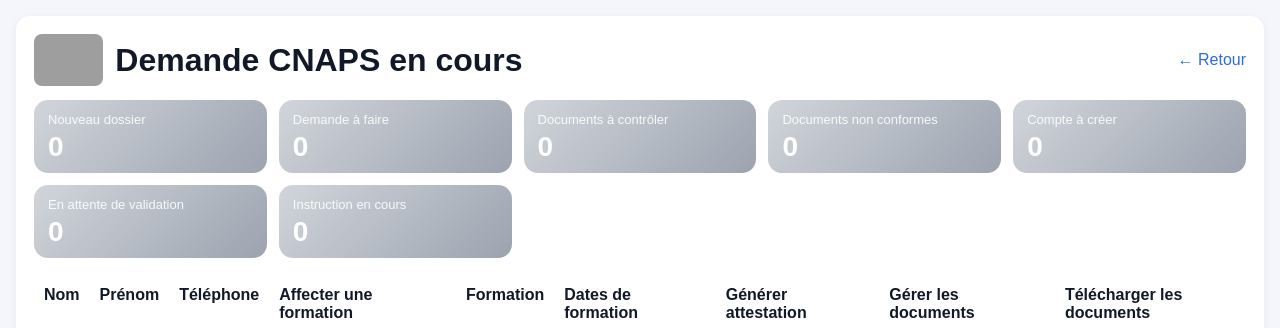
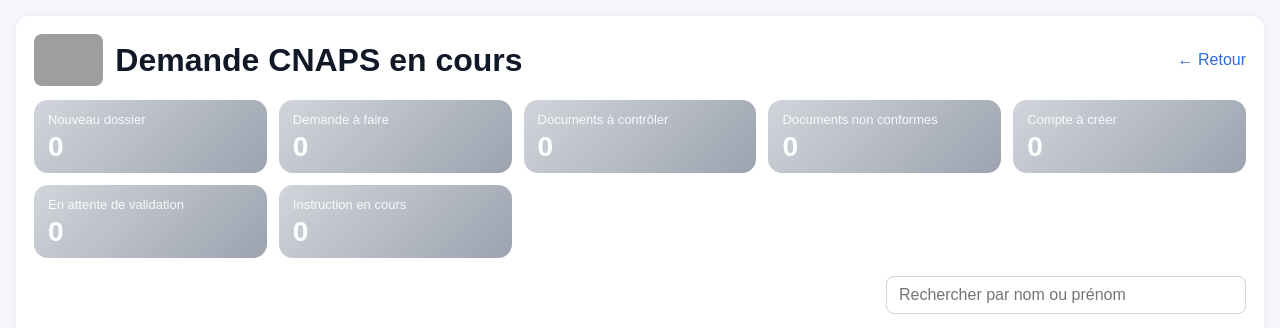
Before and after one commit to integraleacademy/cnapsv3, a Flask app: page /a-traiter in a window 1280 px wide. Shown: the top 328 px of the page. Run offline with Flask 3, Linux system fonts and the light colour scheme; the visitor is signed in with stand-in values (Sample User, id 1); data that the repository does not hold is empty; parts of the project's set-up code (start-up, migrations or seed data) failed here and were passed over; grey boxes are pictures that could not be loaded.

Commit message:
Ajoute une recherche par nom/prénom dans A traiter

```diff
--- a/templates/a_traiter.html
+++ b/templates/a_traiter.html
@@ -184,6 +184,20 @@
       display: none !important;
     }
 
+    .toolbar {
+      display: flex;
+      justify-content: flex-end;
+      margin-bottom: 14px;
+    }
+
+    .search-input {
+      width: min(360px, 100%);
+      padding: 9px 12px;
+      border: 1px solid #d1d5db;
+      border-radius: 8px;
+      font: inherit;
+    }
+
     @keyframes pulse {
       0% { box-shadow: 0 0 0 0 rgba(245, 158, 11, .6); }
       100% { box-shadow: 0 0 0 14px rgba(245, 158, 11, 0); }
@@ -339,6 +353,16 @@
       <div class="recap-value" id="recapInstruction">{{ recap_ns.instruction }}</div>
     </div>
   </section>
+
+  <div class="toolbar">
+    <input
+      id="nameSearchInput"
+      class="search-input"
+      type="search"
+      placeholder="Rechercher par nom ou prénom"
+      aria-label="Rechercher par nom ou prénom"
+    >
+  </div>
 
   <table>
     <thead>
@@ -532,6 +556,7 @@ const assignForm = document.getElementById('assignForm');
 const assignFormation = document.getElementById('assignFormation');
 const assignSessionDate = document.getElementById('assignSessionDate');
 const filterableRecapCards = document.querySelectorAll('[data-recap-filter]');
+const nameSearchInput = document.getElementById('nameSearchInput');
 let activeRecapFilter = '';
 
 function updateAssignDates(){
@@ -675,8 +700,14 @@ function rowMatchesRecapFilter(row, filterKey){
 
 function applyRecapFilter(){
   const rows = document.querySelectorAll('tbody tr');
+  const searchValue = normalizeValue(nameSearchInput?.value || '');
+
   rows.forEach(row => {
-    const shouldShow = !activeRecapFilter || rowMatchesRecapFilter(row, activeRecapFilter);
+    const nom = normalizeValue(row.children?.[0]?.textContent || '');
+    const prenom = normalizeValue(row.children?.[1]?.textContent || '');
+    const matchesSearch = !searchValue || nom.includes(searchValue) || prenom.includes(searchValue);
+    const matchesRecap = !activeRecapFilter || rowMatchesRecapFilter(row, activeRecapFilter);
+    const shouldShow = matchesSearch && matchesRecap;
     row.style.display = shouldShow ? '' : 'none';
   });
 
@@ -688,6 +719,10 @@ function applyRecapFilter(){
 function toggleRecapFilter(filterKey){
   activeRecapFilter = activeRecapFilter === filterKey ? '' : filterKey;
   applyRecapFilter();
+}
+
+if (nameSearchInput) {
+  nameSearchInput.addEventListener('input', applyRecapFilter);
 }
 
 function refreshCnapsCreatedInfo(row){
```
